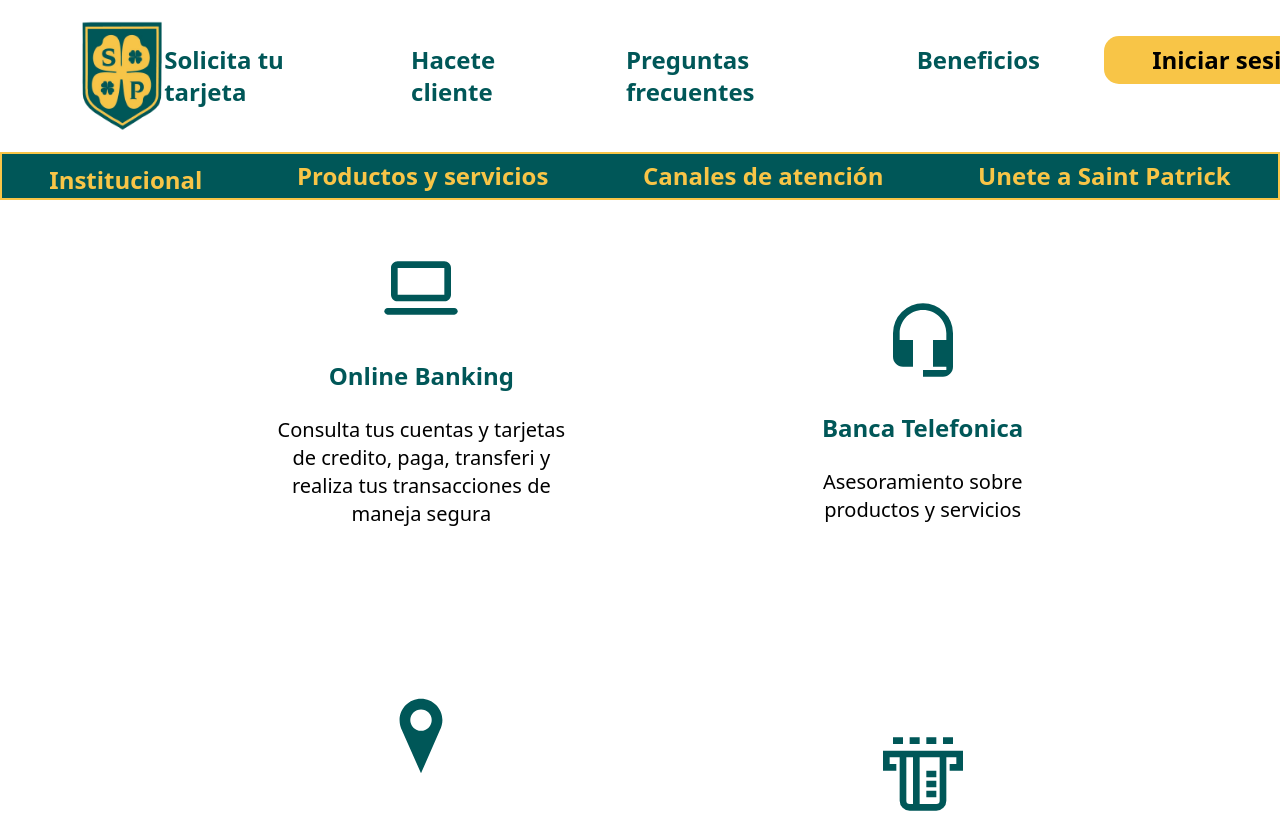
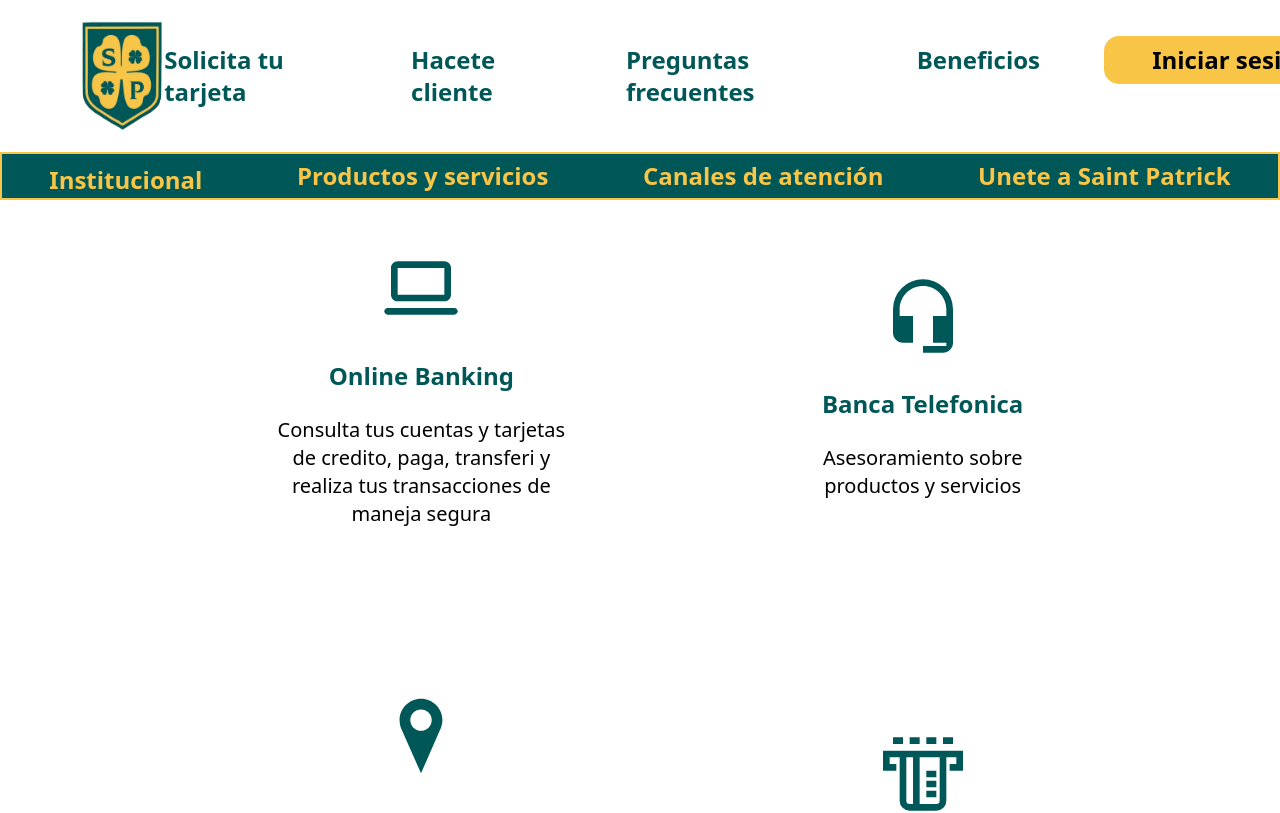
Before and after one commit to FedeSabi/Banco-saint-patrick, a React (Vite) app in the folder front/: page /CanalesDeAtencion in a window 1280 px wide. Shown: the top 813 px of the page. Built offline with nearby package versions, Linux system fonts and the light colour scheme; a web font is replaced by a local one.

Commit message:
se modifico canales de atencion

```diff
--- a/front/src/Pages/CanalesDeAtencion.jsx
+++ b/front/src/Pages/CanalesDeAtencion.jsx
@@ -20,7 +20,7 @@ const CanalesDeAtencion = () => {
             realiza tus transacciones de maneja segura
           </p>
         </div>
-        <div className="flex flex-col w-72 text-center items-center gap-6 ">
+        <div className="flex flex-col w-72 text-center items-center gap-6 mb-12 ">
           <MdHeadsetMic className="w-20 h-24 text-customGreen" />
           <h1 className="text-2xl font-bold text-customGreen">
             Banca Telefonica
```
